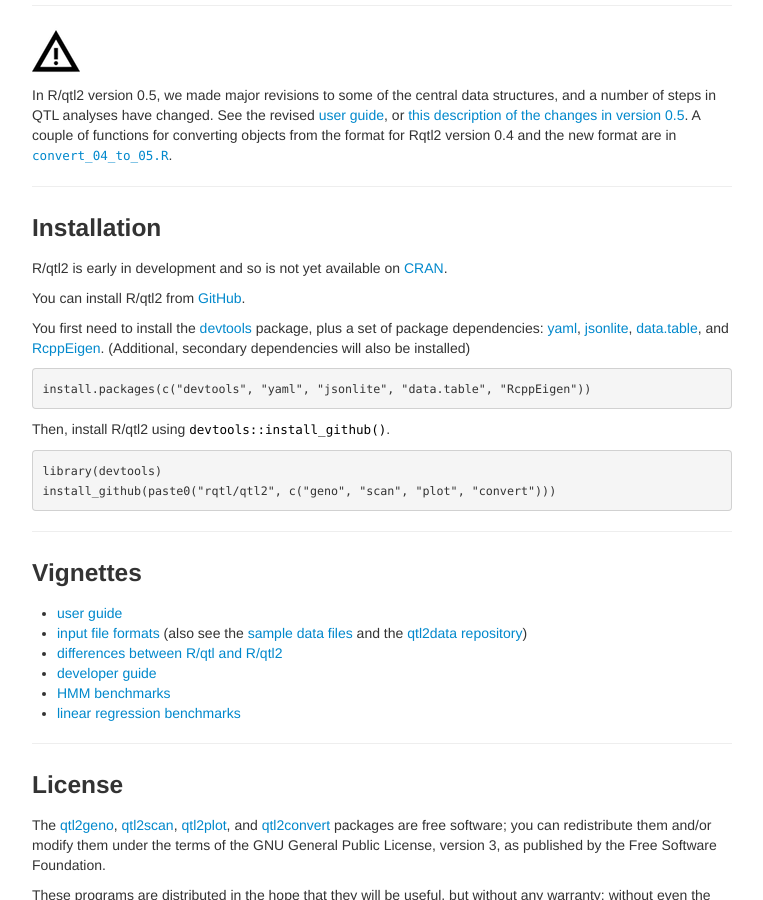
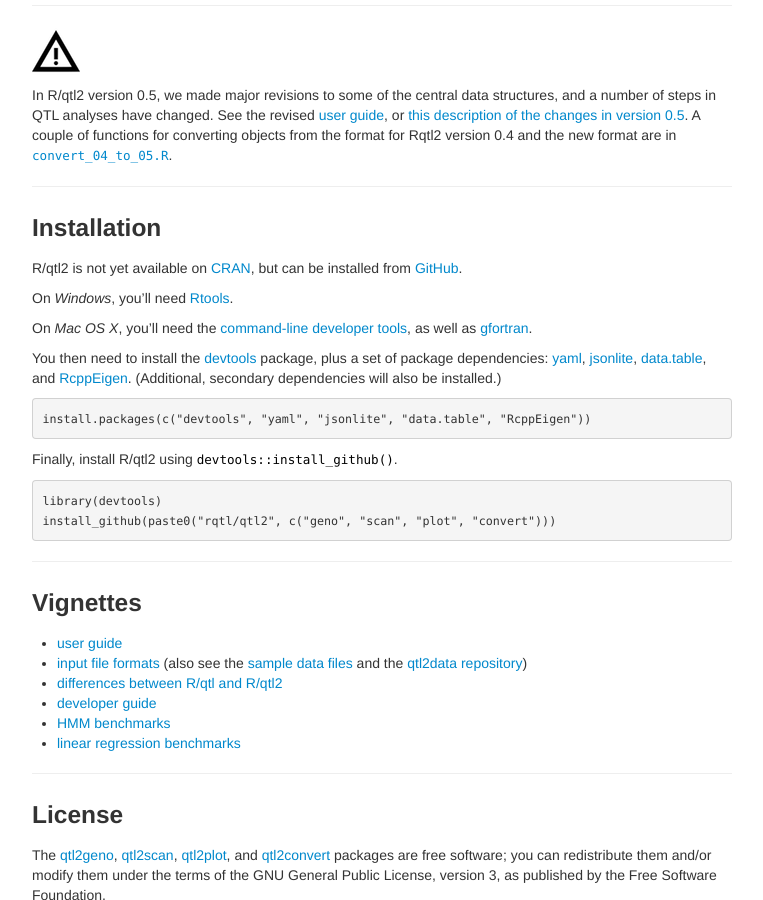
Before and after one commit to rqtl/qtl2, a Jekyll site: the page built from index.md, in a window 1280 px wide and 900 px high, scrolled down 308 px. Shown: the whole window, without its empty margins (258-1021 px from the left). Built offline with Jekyll 4.4.1, drawn with Linux system fonts in a browser that asks for light colours.

Commit message:
Update installation instructions

```diff
--- a/index.md
+++ b/index.md
@@ -38,22 +38,26 @@
 
 ### Installation
 
-R/qtl2 is early in development and so is not yet available on
-[CRAN](https://cran.r-project.org).
+R/qtl2 is not yet available on [CRAN](https://cran.r-project.org), but
+can be installed from [GitHub](https://github.com/rqtl).
 
-You can install R/qtl2 from [GitHub](https://github.com/rqtl).
+On _Windows_, you'll need [Rtools](https://cran.r-project.org/bin/windows/Rtools/).
 
-You first need to install the
+On _Mac OS X_, you'll need the
+[command-line developer tools](https://mac-how-to.gadgethacks.com/how-to/install-command-line-developer-tools-without-xcode-0168115/),
+as well as [gfortran](https://cran.r-project.org/bin/macosx/tools/).
+
+You then need to install the
 [devtools](https://github.com/hadley/devtools) package, plus a set of
 package dependencies: [yaml](https://cran.r-project.org/package=yaml),
 [jsonlite](https://cran.r-project.org/package=jsonlite),
 [data.table](https://cran.r-project.org/package=data.table),
 and [RcppEigen](https://github.com/RcppCore/RcppEigen).
-(Additional, secondary dependencies will also be installed)
+(Additional, secondary dependencies will also be installed.)
 
     install.packages(c("devtools", "yaml", "jsonlite", "data.table", "RcppEigen"))
 
-Then, install R/qtl2 using `devtools::install_github()`.
+Finally, install R/qtl2 using `devtools::install_github()`.
 
     library(devtools)
     install_github(paste0("rqtl/qtl2", c("geno", "scan", "plot", "convert")))
```
